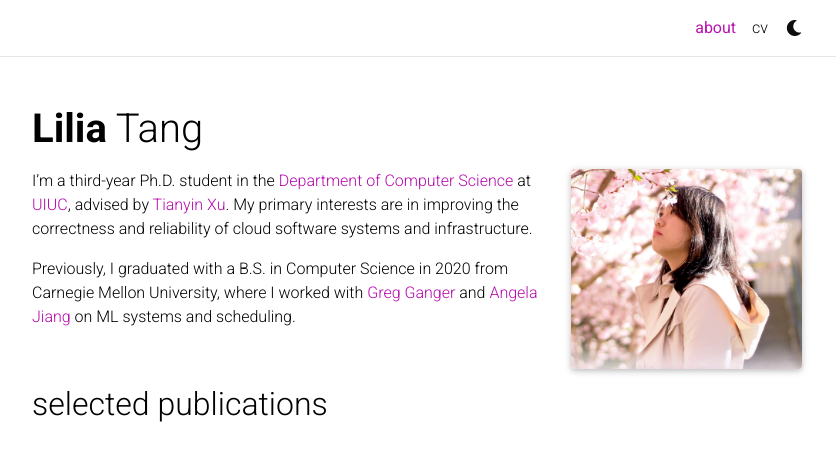
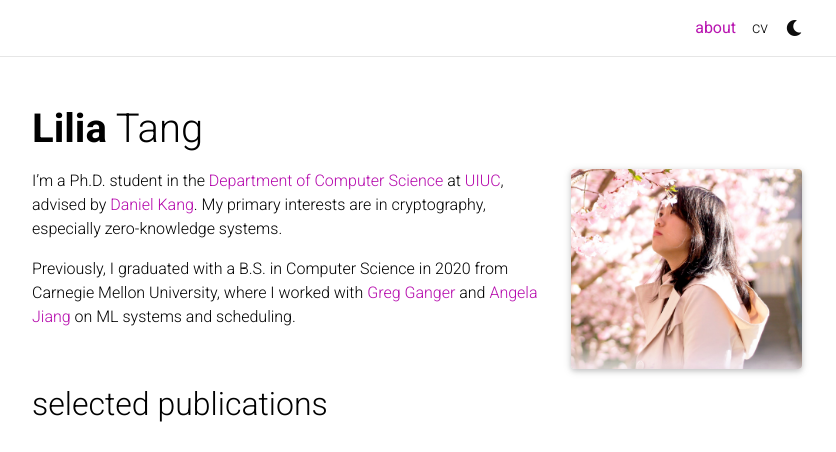
Before and after one commit to liliatangxy/liliatangxy.github.io, a Jekyll site: the page built from _pages/about.md, in a window 1280 px wide, cut to the strip 0-452 px from the top of the page. Shown: the whole strip, without its empty margins (223-1059 px from the left). Built offline with Jekyll 4.4.1, drawn with Linux system fonts in a browser that asks for light colours; full-size pictures stand in for the smaller copies a plugin makes; comment, search, counter and statistics services are not loaded; a style sheet for code colours, icons or effects is not loaded.

Commit message:
update bio

```diff
--- a/_pages/about.md
+++ b/_pages/about.md
@@ -9,13 +9,19 @@ profile:
   image: lilia_tang.jpg
   image_circular: false # crops the image to make it circular
 
-news: false  # includes a list of news items
-latest_posts: false  # includes a list of the newest posts
+news: false # includes a list of news items
+latest_posts: false # includes a list of the newest posts
 selected_papers: true # includes a list of papers marked as "selected={true}"
-social: true  # includes social icons at the bottom of the page
+social: true # includes social icons at the bottom of the page
 ---
 
-I'm a third-year Ph.D. student in the [Department of Computer Science](https://cs.illinois.edu/) at [UIUC](https://illinois.edu/), advised by [Tianyin Xu](https://tianyin.github.io/). My primary interests are in
-improving the correctness and reliability of cloud software systems and infrastructure.
+I'm a Ph.D. student in the
+[Department of Computer Science](https://cs.illinois.edu/) at
+[UIUC](https://illinois.edu/), advised by
+[Daniel Kang](https://ddkang.github.io/). My primary interests are in
+cryptography, especially zero-knowledge systems.
 
-Previously, I graduated with a B.S. in Computer Science in 2020 from Carnegie Mellon University, where I worked with [Greg Ganger](http://users.ece.cmu.edu/~ganger/) and [Angela Jiang](https://angelajiang.carrd.co/) on ML systems and scheduling.
+Previously, I graduated with a B.S. in Computer Science in 2020 from Carnegie
+Mellon University, where I worked with
+[Greg Ganger](http://users.ece.cmu.edu/~ganger/) and
+[Angela Jiang](https://angelajiang.carrd.co/) on ML systems and scheduling.
```
